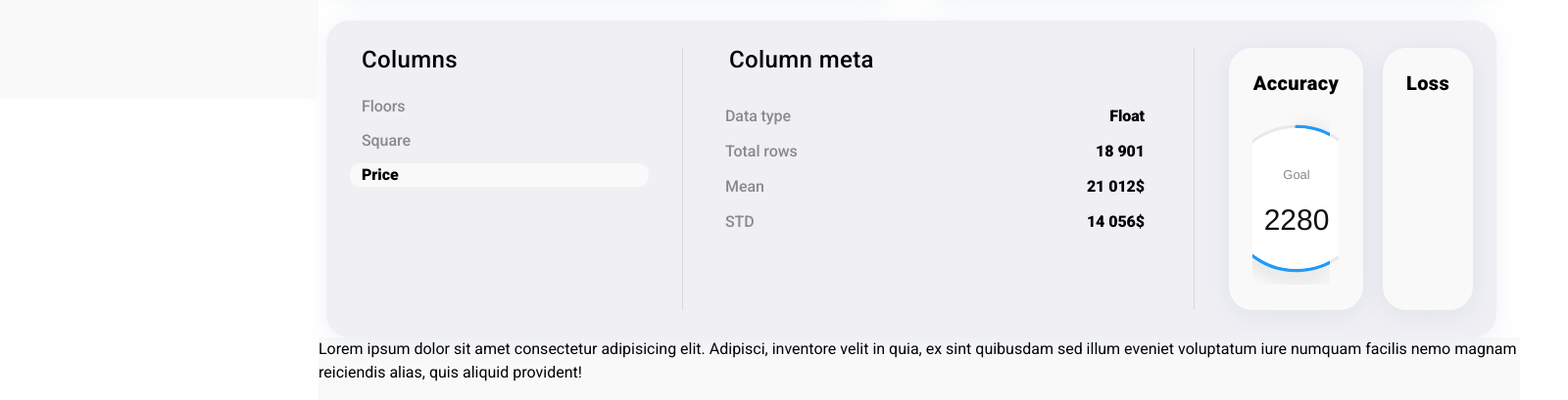
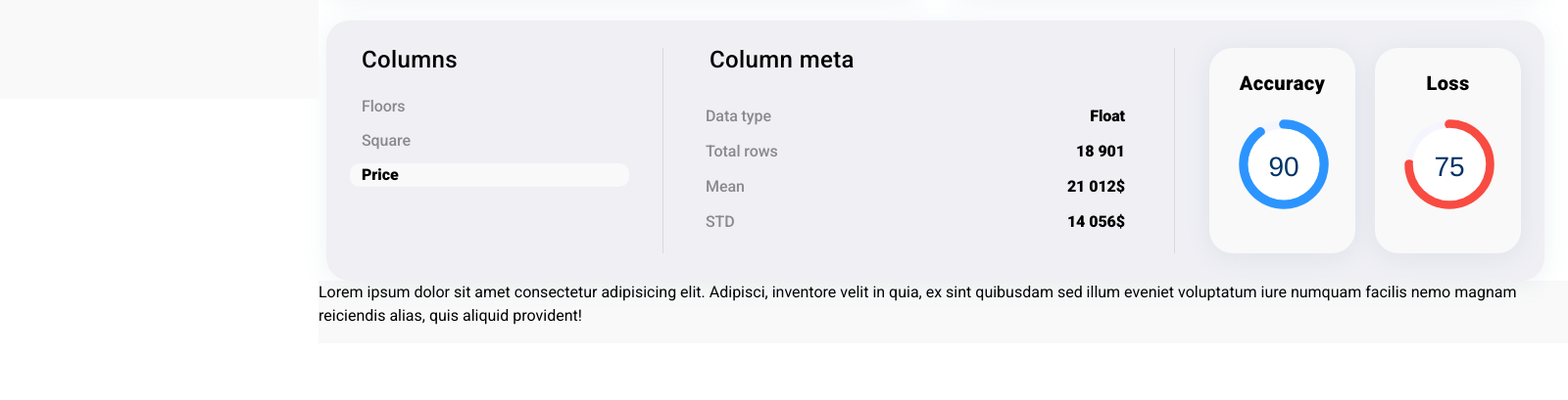
Before and after one commit to SergiyIlchyshyn/ixioo, a plain HTML site: page index.html in a window 1280 px wide. Shown: the part 699-1108 px from the top of the page at 98% size, 1600 px wide, since content can reach past the window. After the commit the page ends 1050 px from the top, so only its background shows below. Drawn offline with Linux system fonts and the light colour scheme.

Commit message:
updated chart

```diff
--- a/assets/css/style.css
+++ b/assets/css/style.css
@@ -245,7 +245,7 @@ body {
     background-color: #dadada;
 }
 .training-data__col .column-list {
-    width: 340px;
+    width: 320px;
     padding-right: 35px;
 }
 .training-data__col .column-list ul {
@@ -307,6 +307,7 @@ body {
     background-color: var(--bg-sidebar);
     box-shadow: 0px 4px 24px rgba(112, 144, 176, 0.12);
     border-radius: 24px;
+    flex: 1 1 50%;
 }
 .training-data__col .column-chart__item .training-data__title {
     border: none;
@@ -314,6 +315,9 @@ body {
 }
 .training-data__col .column-chart__item:not(:last-child) {
     margin-right: 20px;
+}
+.training-data__col .column-chart__item .apexcharts-canvas {
+    margin: 0 auto;
 }
 .apexcharts-radial-series {
     pointer-events: none;
--- a/assets/js/main.js
+++ b/assets/js/main.js
@@ -11,67 +11,141 @@ linkSidebar.forEach(l => l.addEventListener('click', activeLink));
 
 
 /* Chart.js */
-var options = {
+var options1 = {
 	chart: {
-        height: 220,
-        type: "radialBar",
-        dropShadow: {
-            enabled: true,
-            enabledSeries: undefined,
-            top: 5,
-            left: 2,
-            blur: 10,
-            opacity: 0.25
-        }
+		renderTo: 'container',
+        height: 150,
+        width:100,
+        type: 'radialBar',
+        spacingTop: 0,
+        spacingBottom: 0,
+        spacingLeft: 0,
+        spacingRight: 0,
+        offsetY: 0,
+		toolbar: {
+			show: false
+		},
 	},
 	plotOptions: {
         radialBar: {
+            startAngle: 0,
+            endAngle: 360,
             hollow: {
             margin: 0,
-            size: "80%",
-            background: "#fff",
-            position: "front"
+            size: '65%',
+            background: '#fff',
+            image: undefined,
+            imageOffsetX: 0,
+            imageOffsetY: 0,
+            position: 'front',
+
             },
             track: {
-            background: "#e7e7e7",
-            strokeWidth: "97%",
-            margin: 5, // margin is in pixels
-            dropShadow: {
-                enabled: false,
-                top: 0,
-                left: 0,
-                blur: 3,
-                opacity: 0.5
-            }
+            background: '#F5F5FF',
+            strokeWidth: '90%',
+            margin: 0, // margin is in pixels
+
             },
-
             dataLabels: {
-            showOn: "always",
+            showOn: 'always',
             name: {
-                offsetY: -20,
-                show: true,
-                color: "#888",
-                fontSize: "13px"
+                offsetY: -30,
+                show: false,
+                color: '#003366',
+                fontSize: '17px'
             },
             value: {
                 formatter: function(val) {
-                return 2280;
+                return parseInt(val);
                 },
-                color: "#111",
-                fontSize: "30px",
-                show: true
+                color: '#003366',
+                fontSize: '28px',
+                lineHight: '1',
+                show: true,
+                offsetY: 12,
+                offsetX:0,
+
             }
             }
         }
         },
+        fill: {
+            colors:['#0a84ff']
+        },
+        series: [90],
+        stroke: {
+            lineCap: 'round'
+        },
+}
+var options2 = {
+	chart: {
+		renderTo: 'container',
+        height: 150,
+        width:100,
+        type: 'radialBar',
+        spacingTop: 0,
+        spacingBottom: 0,
+        spacingLeft: 0,
+        spacingRight: 0,
+        offsetY: 0,
+		toolbar: {
+			show: false
+		},
+	},
+	plotOptions: {
+        radialBar: {
+            startAngle: 0,
+            endAngle: 360,
+            hollow: {
+            margin: 0,
+            size: '65%',
+            background: '#fff',
+            image: undefined,
+            imageOffsetX: 0,
+            imageOffsetY: 0,
+            position: 'front',
 
-    series: [74],
+            },
+            track: {
+            background: '#F5F5FF',
+            strokeWidth: '75%',
+            margin: 0, // margin is in pixels
+
+            },
+            dataLabels: {
+            showOn: 'always',
+            name: {
+                offsetY: -30,
+                show: false,
+                color: '#003366',
+                fontSize: '17px'
+            },
+            value: {
+                formatter: function(val) {
+                return parseInt(val);
+                },
+                color: '#003366',
+                fontSize: '28px',
+                lineHight: '1',
+                show: true,
+                offsetY: 12,
+                offsetX:0,
+
+            }
+            }
+        }
+        },
+        fill: {
+        colors:['#f92e22']
+        },
+        series: [75],
         stroke: {
-    lineCap: "round"
+        lineCap: 'round'
 	},
-    labels: ["Goal"]
-};
+}
 
-var chart = new ApexCharts(document.querySelector("#chart-accuracy"), options);
+var chart1 = new ApexCharts(document.querySelector("#chart-accuracy"), options1);
+var chart2 = new ApexCharts(document.querySelector("#chart-loss"), options2);
 
-chart.render();
+chart1.render();
+chart2.render();
--- a/index.html
+++ b/index.html
@@ -256,7 +256,7 @@
                                             </ul>
                                         </div>
                                         <div class="d-flex column-chart">
-                                            <div class="flex-fill column-chart__item">
+                                            <div class="column-chart__item">
                                                 <div class="training-data__title m-0">
                                                     <h3>Accuracy</h3>
                                                 </div>
@@ -264,7 +264,7 @@
                                                     <div class="chart-accuracy" id="chart-accuracy"></div>
                                                 </div>
                                             </div>
-                                            <div class="flex-fill column-chart__item">
+                                            <div class="column-chart__item">
                                                 <div class="training-data__title m-0">
                                                     <h3>Loss</h3>
                                                 </div>
```
Lines whose indentation alone changed are shown as unchanged.
